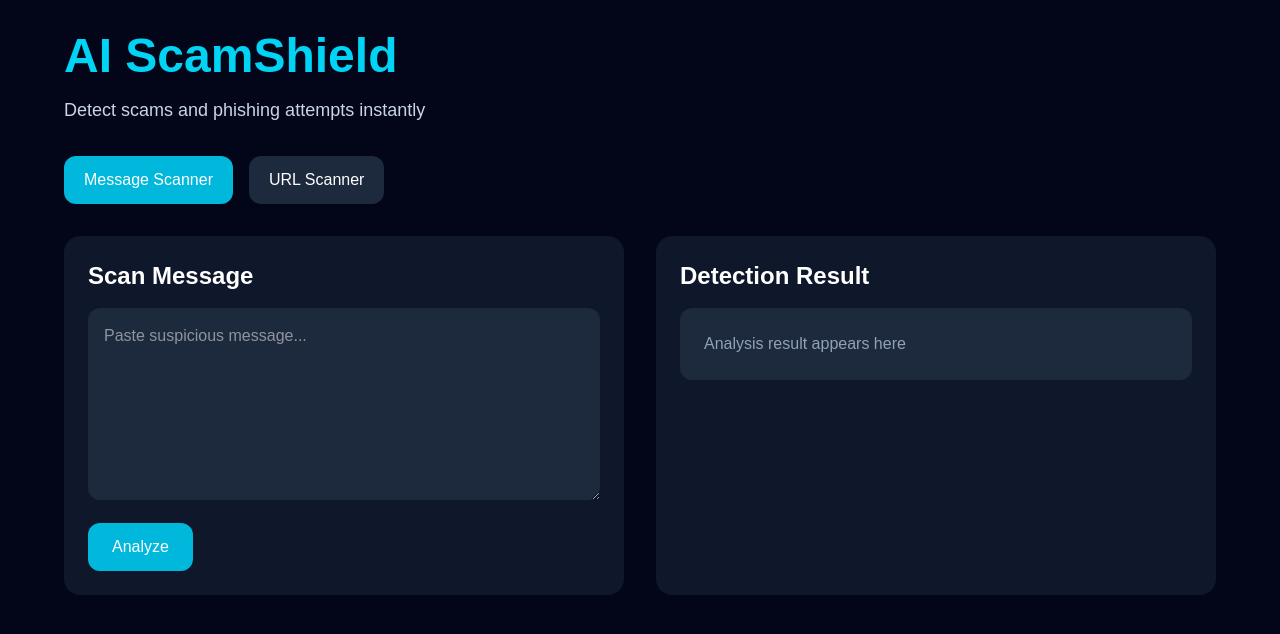
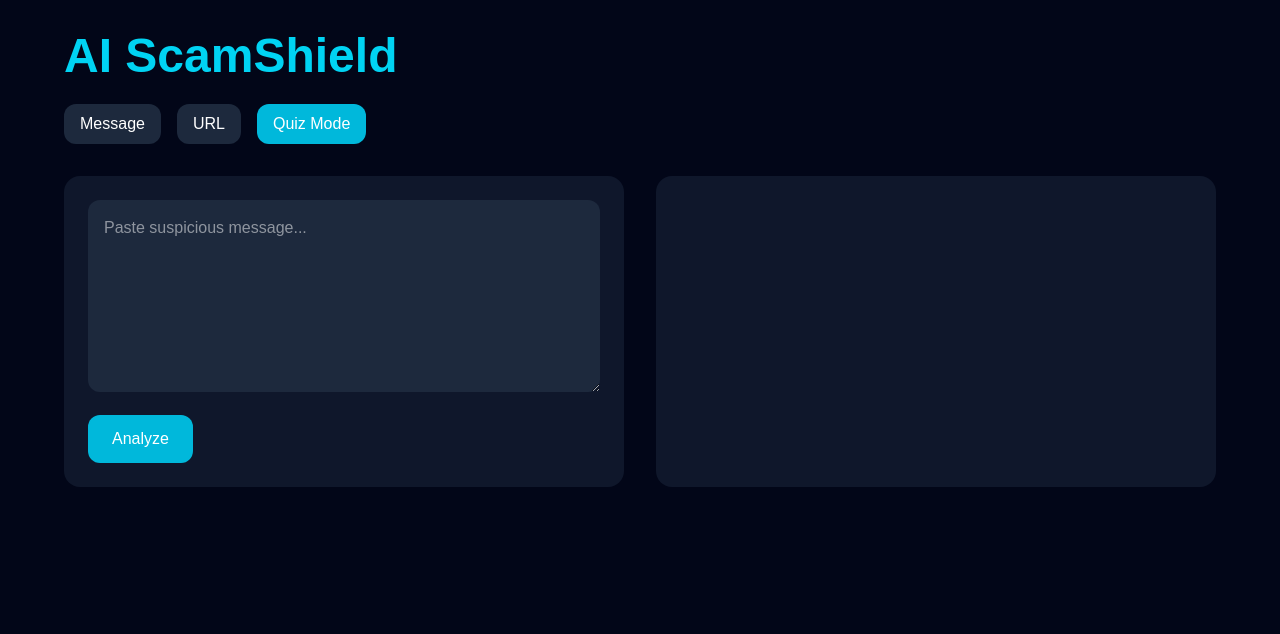
Before and after one commit to Medhaswi4511/ai-scamshield, a Next.js app in the folder frontend/: page / in a window 1280 px wide. Shown: the top 634 px of the page. Built offline with nearby package versions, Linux system fonts and the light colour scheme.

Commit message:
Added scam awareness quiz

```diff
--- a/frontend/app/page.tsx
+++ b/frontend/app/page.tsx
@@ -1,11 +1,29 @@
 "use client";
 
 import { useState } from "react";
+
+const quizQuestions = [
+  {
+    text: "URGENT! Your bank account is blocked. Verify OTP now.",
+    answer: true,
+  },
+  {
+    text: "Your Amazon package will arrive tomorrow.",
+    answer: false,
+  },
+  {
+    text: "Congratulations! You won free money. Click now.",
+    answer: true,
+  },
+];
 
 export default function Home() {
   const [mode, setMode] = useState("message");
   const [input, setInput] = useState("");
   const [result, setResult] = useState<any>(null);
+  const [quizIndex, setQuizIndex] = useState(0);
+  const [quizScore, setQuizScore] = useState(0);
+  const [quizResult, setQuizResult] = useState("");
 
   const analyze = async () => {
     const endpoint =
@@ -18,7 +36,6 @@ export default function Home() {
         ? { text: input }
         : { url: input };
 
-    try {
     const response = await fetch(endpoint, {
       method: "POST",
       headers: {
@@ -29,71 +46,92 @@ export default function Home() {
 
     const data = await response.json();
     setResult(data);
-    } catch {
-      setResult({
-        risk_score: 0,
-        reasons: ["Backend connection failed"],
-      });
-    }
   };
 
-  const isDanger =
-    result?.is_scam || result?.is_phishing;
+  const answerQuiz = (guess: boolean) => {
+    const correct = quizQuestions[quizIndex].answer;
+
+    if (guess === correct) {
+      setQuizScore(quizScore + 1);
+      setQuizResult("✅ Correct");
+    } else {
+      setQuizResult("❌ Incorrect");
+    }
+
+    setTimeout(() => {
+      setQuizResult("");
+      setQuizIndex((quizIndex + 1) % quizQuestions.length);
+    }, 1500);
+  };
+
+  const isDanger = result?.is_scam || result?.is_phishing;
 
   return (
     <main className="min-h-screen bg-slate-950 text-white p-8">
       <div className="max-w-6xl mx-auto">
-        <h1 className="text-5xl font-bold text-cyan-400 mb-4">
+        <h1 className="text-5xl font-bold text-cyan-400 mb-6">
           AI ScamShield
         </h1>
 
-        <p className="text-slate-300 text-lg mb-8">
-          Detect scams and phishing attempts instantly
-        </p>
-
         <div className="flex gap-4 mb-8">
           <button
-            onClick={() => {
-              setMode("message");
-              setResult(null);
-            }}
-            className={`px-5 py-3 rounded-xl ${
-              mode === "message"
-                ? "bg-cyan-500"
-                : "bg-slate-800"
-            }`}
+            onClick={() => setMode("message")}
+            className="px-4 py-2 bg-slate-800 rounded-xl"
           >
-            Message Scanner
+            Message
           </button>
 
           <button
-            onClick={() => {
-              setMode("url");
-              setResult(null);
-            }}
-            className={`px-5 py-3 rounded-xl ${
-              mode === "url"
-                ? "bg-cyan-500"
-                : "bg-slate-800"
-            }`}
+            onClick={() => setMode("url")}
+            className="px-4 py-2 bg-slate-800 rounded-xl"
           >
-            URL Scanner
+            URL
+          </button>
+
+          <button
+            onClick={() => setMode("quiz")}
+            className="px-4 py-2 bg-cyan-500 rounded-xl"
+          >
+            Quiz Mode
           </button>
         </div>
 
+        {mode === "quiz" ? (
+          <div className="bg-slate-900 p-8 rounded-2xl">
+            <h2 className="text-3xl mb-6">Scam Awareness Quiz</h2>
+
+            <p className="text-xl mb-8">
+              {quizQuestions[quizIndex].text}
+            </p>
+
+            <div className="flex gap-4">
+              <button
+                onClick={() => answerQuiz(true)}
+                className="bg-red-500 px-6 py-3 rounded-xl"
+              >
+                Scam
+              </button>
+
+              <button
+                onClick={() => answerQuiz(false)}
+                className="bg-green-500 px-6 py-3 rounded-xl"
+              >
+                Safe
+              </button>
+            </div>
+
+            <p className="mt-6 text-xl">{quizResult}</p>
+
+            <p className="mt-4 text-cyan-400 text-lg">
+              Score: {quizScore}
+            </p>
+          </div>
+        ) : (
           <div className="grid md:grid-cols-2 gap-8">
             <div className="bg-slate-900 p-6 rounded-2xl">
-            <h2 className="text-2xl font-semibold mb-4">
-              {mode === "message"
-                ? "Scan Message"
-                : "Scan URL"}
-            </h2>
-
               <textarea
                 value={input}
-              onChange={(e) =>
-                setInput(e.target.value)
-              }
+                onChange={(e) => setInput(e.target.value)}
                 placeholder={
                   mode === "message"
                     ? "Paste suspicious message..."
@@ -104,52 +142,32 @@ export default function Home() {
 
               <button
                 onClick={analyze}
-              className="mt-4 bg-cyan-500 hover:bg-cyan-600 px-6 py-3 rounded-xl"
+                className="mt-4 bg-cyan-500 px-6 py-3 rounded-xl"
               >
                 Analyze
               </button>
             </div>
 
             <div className="bg-slate-900 p-6 rounded-2xl">
-            <h2 className="text-2xl font-semibold mb-4">
-              Detection Result
-            </h2>
-
-            <div className="bg-slate-800 p-6 rounded-xl">
-              {result ? (
+              {result && (
                 <>
-                  <p className="text-xl font-bold mb-4">
-                    Risk Score: {result.risk_score}%{" "}
-                    {isDanger
-                      ? "⚠️ Threat Detected"
-                      : "✅ Safe"}
+                  <p className="text-xl font-bold">
+                    Risk: {result.risk_score}%{" "}
+                    {isDanger ? "⚠️ Threat" : "✅ Safe"}
                   </p>
 
-                  <h3 className="text-cyan-400 mb-2">
-                    Reasons
-                  </h3>
-
-                  <ul className="list-disc ml-6">
+                  <ul className="mt-4">
                     {result.reasons.map(
-                      (
-                        reason: string,
-                        index: number
-                      ) => (
-                        <li key={index}>
-                          {reason}
-                        </li>
+                      (reason: string, index: number) => (
+                        <li key={index}>• {reason}</li>
                       )
                     )}
                   </ul>
                 </>
-              ) : (
-                <p className="text-slate-400">
-                  Analysis result appears here
-                </p>
               )}
             </div>
           </div>
-        </div>
+        )}
       </div>
     </main>
   );
```
Lines whose indentation alone changed are shown as unchanged.
